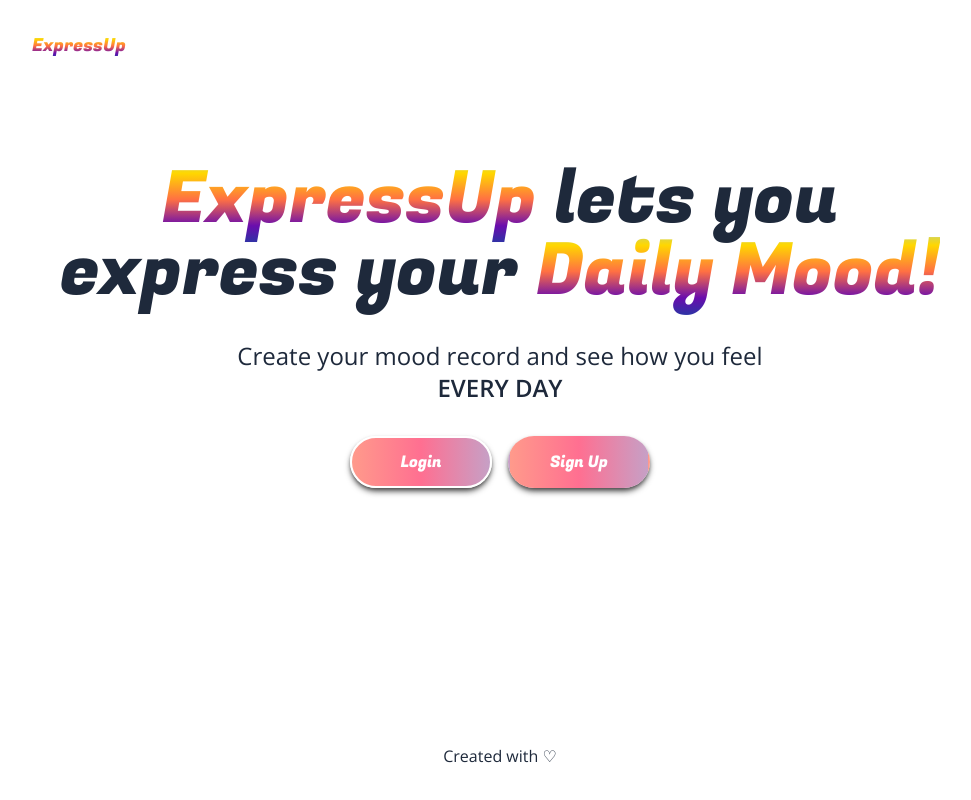
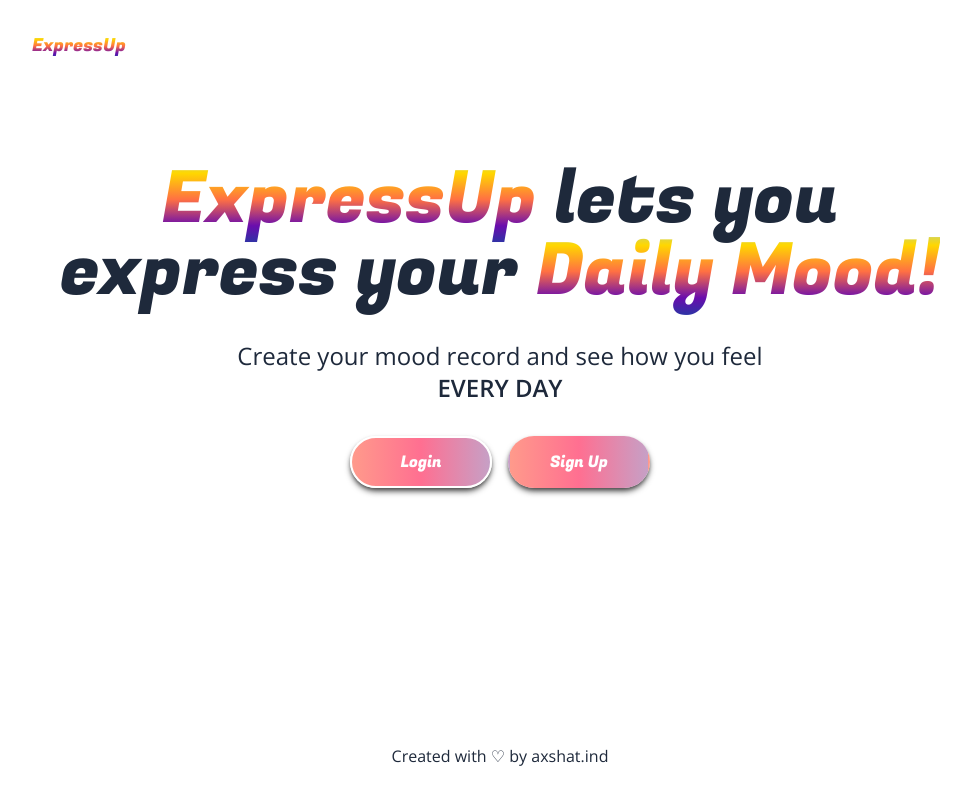
Before and after one commit to axshatInd/expressup, a Next.js app: page / in a window 1280 px wide. Shown: the whole page, without its empty margins (140-1111 px from the left). Built offline with nearby package versions, Linux system fonts and the light colour scheme.

Commit message:
footer of created with love by axshat.ind

```diff
--- a/app/layout.js
+++ b/app/layout.js
@@ -18,7 +18,7 @@ export default function RootLayout({ children }) {
 
   const footer = (
     <footer className="p-4 sm:p-8 grid place-items-center">
-      <p className={ 'font-semibold' + fugaz.className}> Created with ♡</p>
+      <p className={ 'font-bold' + fugaz.className}> Created with ♡ <span className={ 'font-semibold' + fugaz.className}>by axshat.ind</span></p>
     </footer>
   )
 
```
